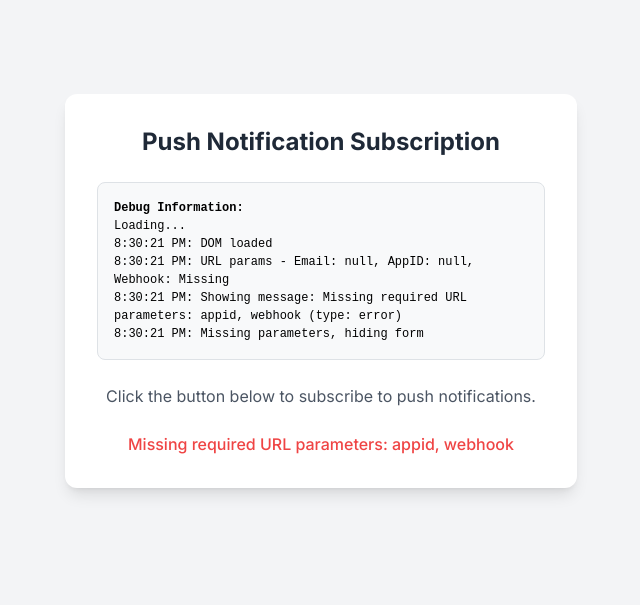
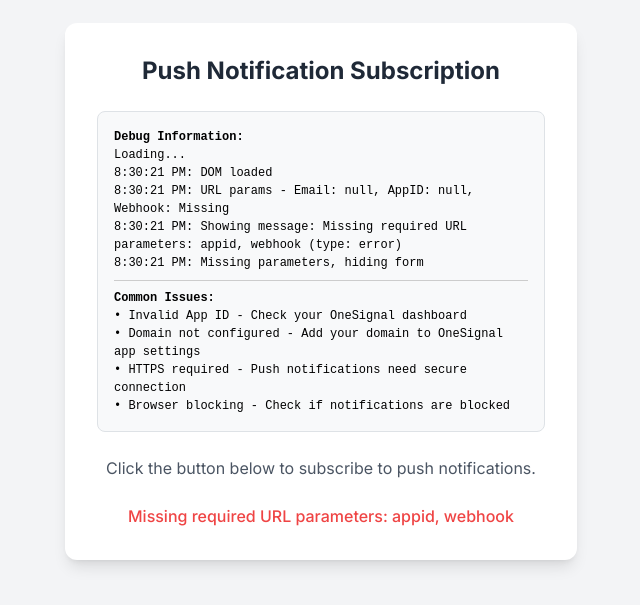
Before and after one commit to mmgt2005/onesignal, a plain HTML site: page index.html in a window 1280 px wide. Shown: the part 109-714 px from the top of the page, without its empty margins (319-959 px from the left). Drawn offline with nearby package versions, Linux system fonts and the light colour scheme.

Commit message:
Update index.html 0904251630

```diff
--- a/index.html
+++ b/index.html
@@ -31,6 +31,13 @@
         <div id="debug-info" class="debug-info">
             <div><strong>Debug Information:</strong></div>
             <div id="debug-content">Loading...</div>
+            <div style="margin-top: 8px; padding-top: 8px; border-top: 1px solid #ccc;">
+                <strong>Common Issues:</strong><br>
+                • Invalid App ID - Check your OneSignal dashboard<br>
+                • Domain not configured - Add your domain to OneSignal app settings<br>
+                • HTTPS required - Push notifications need secure connection<br>
+                • Browser blocking - Check if notifications are blocked
+            </div>
         </div>
 
         <p class="text-gray-600 text-center">
```
